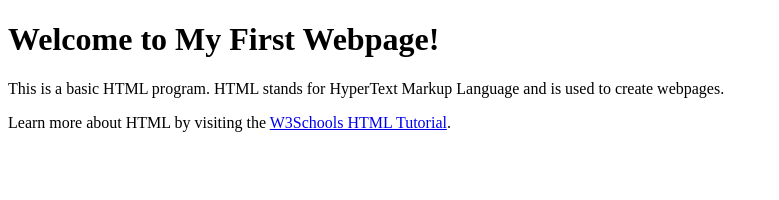
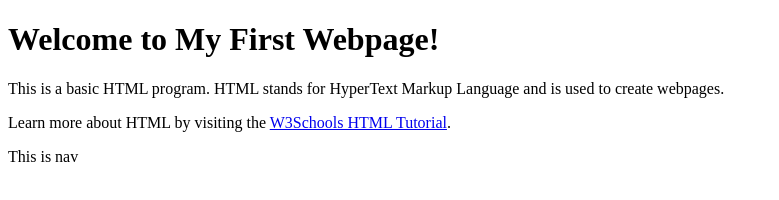
Before and after one commit to madhu813/quiz-app, a plain HTML site: page index.html in a window 1280 px wide. Shown: the whole page, without its empty margins (0-779 px from the left). Drawn offline with Linux system fonts and the light colour scheme.

```diff
--- a/index.html
+++ b/index.html
@@ -11,3 +11,6 @@
     <p>Learn more about HTML by visiting the <a href="https://www.w3schools.com/html/" target="_blank">W3Schools HTML Tutorial</a>.</p>
 </body>
 </html>
+<nav> This is nav</nav>
+</body>
+</html>
```
Also changed, not shown: about.html (added), footer.html (added).
